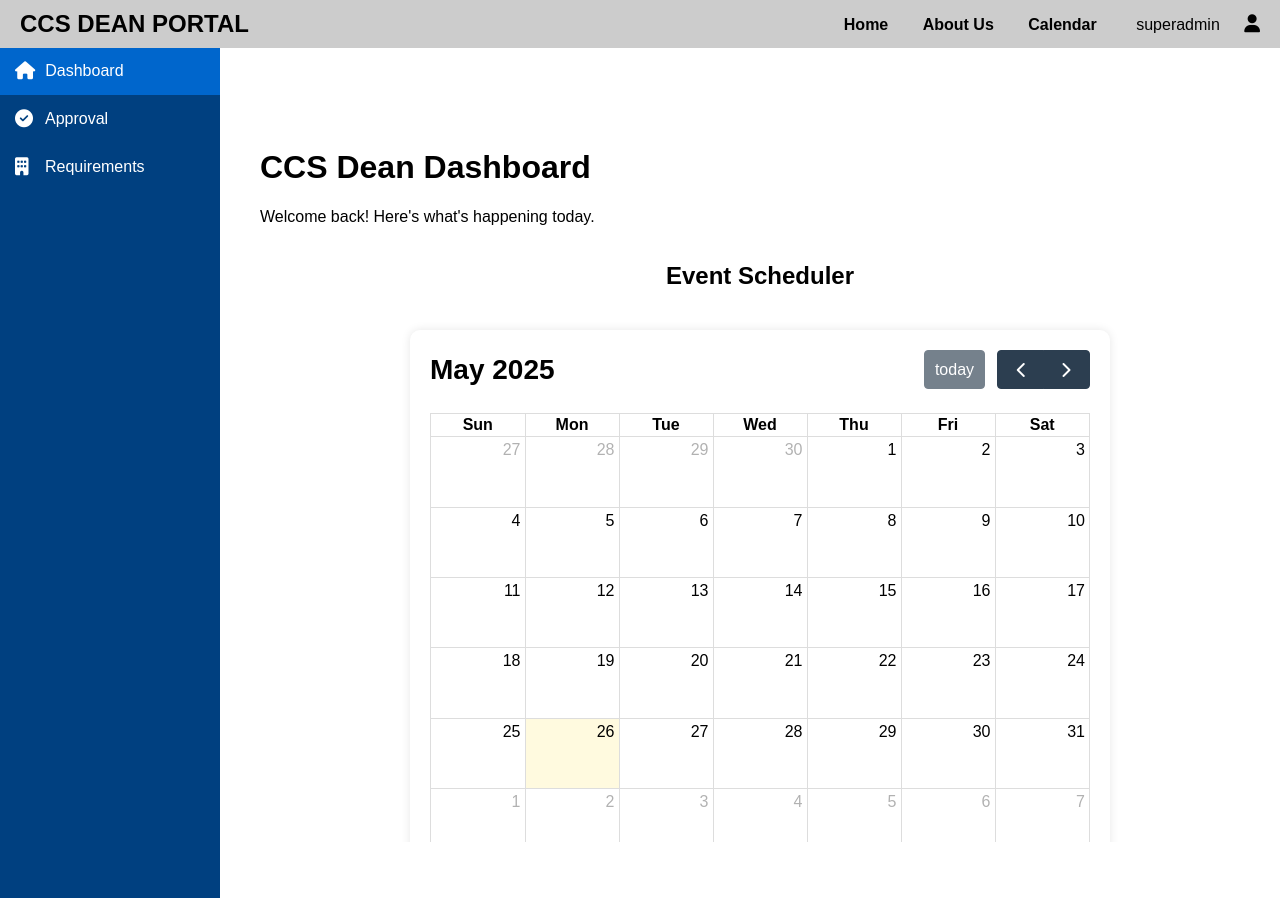
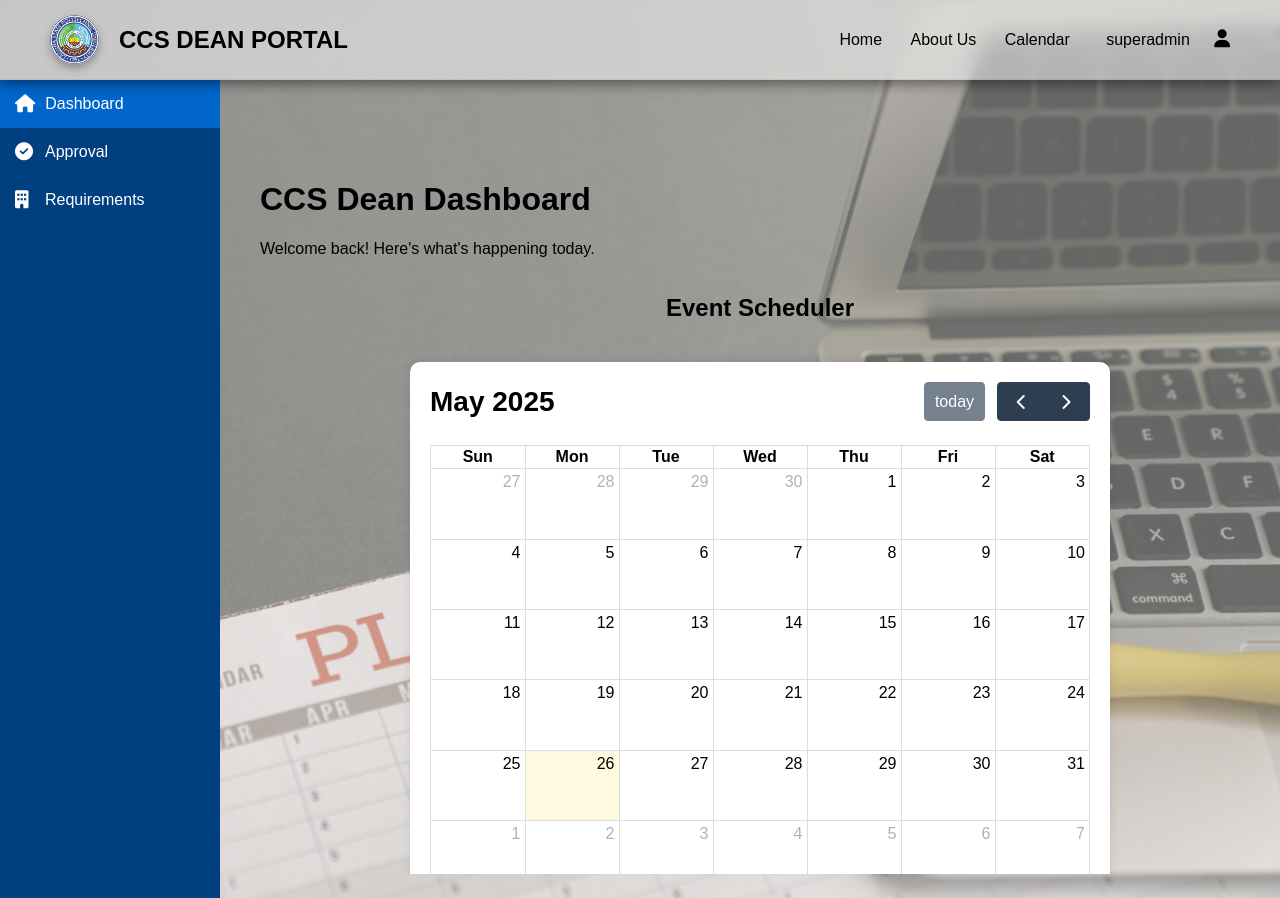
Before and after one commit to Coronado2242/eventplanner_system, a PHP site: page /dashboard/ccsdean_dashboard.php in a window 1280 px wide. Run offline with PHP 8.4, Linux system fonts and the light colour scheme; the visitor is signed in with stand-in values (Sample User, id 1); data that the repository does not hold is empty.

Commit message:
modified:   dashboard/ccsdean_dashboard.php 	modified:   index.php

```diff
--- a/dashboard/ccsdean_dashboard.php
+++ b/dashboard/ccsdean_dashboard.php
@@ -22,20 +22,45 @@
     <meta http-equiv="Cache-Control" content="no-cache, no-store, must-revalidate">
 </head>
 <style>
-    body {
-    margin: 0;
-    font-family: Arial, sans-serif;
+html, body {
+  margin: 0;
+  padding: 0;
+  height: 100%;
+  width: 100%;
+  overflow-x: hidden;
+  position: relative;
+  font-family: Arial, sans-serif;
 }
 
+body {
+  background: url('../img/homebg2.jpg') no-repeat center center fixed;
+  background-size: cover;
+  position: relative;
+}
+
+body::before {
+  content: "";
+  position: fixed;   /* fixed to cover viewport */
+  top: 0;
+  left: 0;
+  width: 100vw;
+  height: 100vh;
+  background: rgba(255, 255, 255, 0.4); /* white overlay with opacity */
+  z-index: -1; /* behind everything */
+  pointer-events: none; /* so it doesn’t block clicks */
+}
 .topbar {
-    background: #ccc;
-    padding: 10px 20px;
     display: flex;
     justify-content: space-between;
     align-items: center;
+    background-color: rgba(255, 255, 255, 0.50);
+    padding: 15px 50px;
+    box-shadow: 0 4px 12px rgba(0, 0, 0, 0.45);
     position: sticky;
     top: 0;
-    z-index: 999;
+    z-index: 1000;
+    backdrop-filter: blur(10px);
+    border-bottom: 1px solid rgba(0, 0, 0, 0.05);
 }
 
 .topbar .logo {
@@ -47,12 +72,24 @@
 }
 
 .topbar nav a {
-    margin: 0 15px;
     text-decoration: none;
-    color: black;
-    font-weight: bold;
+    color: #000;
+    font-weight: 500;
+    font-size: 16px;
+    padding: 8px 12px;
+    border-radius: 5px;
+    transition: background 0.3s, color 0.3s;
 }
-
+.logo {
+    display: flex;
+    align-items: center;
+}
+.logo img {
+    margin-right: 10px;
+    height: 49px;
+    border-radius: 50%;
+    box-shadow: 0 4px 8px rgba(0,0,0,0.3);
+}
 .admin-info {
     display: inline-block;
     margin-left: 20px;
@@ -62,7 +99,7 @@
     width: 220px;
     background: #004080;
     position: fixed;
-    top: 47px;
+    top: 80px;
     bottom: 0;
     color: white;
 }
@@ -335,7 +372,7 @@
 <body>
 
 <header class="topbar" >
-    <div class="logo">CCS DEAN PORTAL</div>
+    <div class="logo"><img src="../img/lspulogo.jpg">CCS DEAN PORTAL</div>
     <div class="hamburger" onclick="toggleMobileNav()">☰</div>
     <nav id="mainNav">
         <a href="../index.php">Home</a>
--- a/index.php
+++ b/index.php
@@ -92,7 +92,6 @@
 }
 
 .hero {
-    background: url('your-background-image.png') no-repeat center center/cover;
     height: 90vh;
     position: relative;
 }
```
